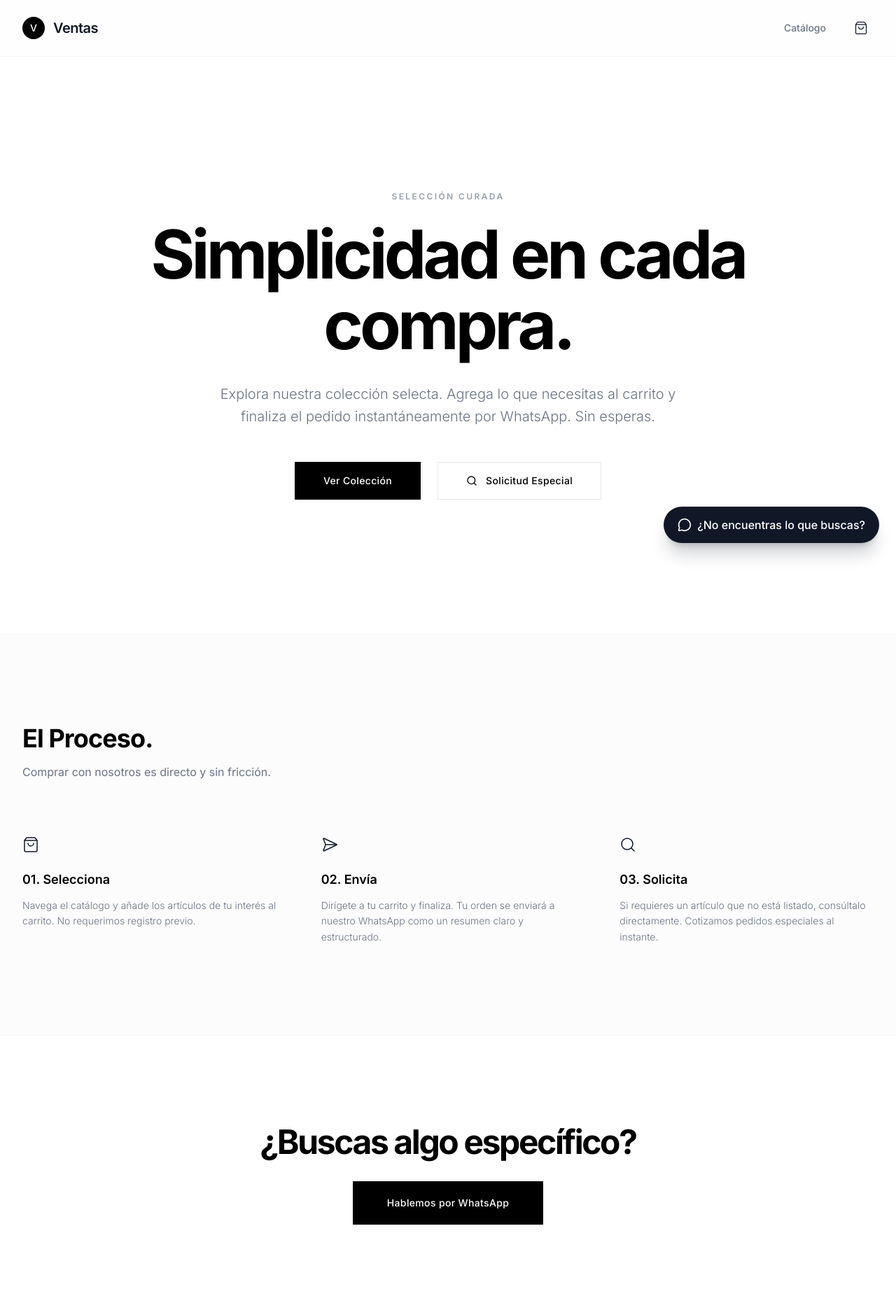
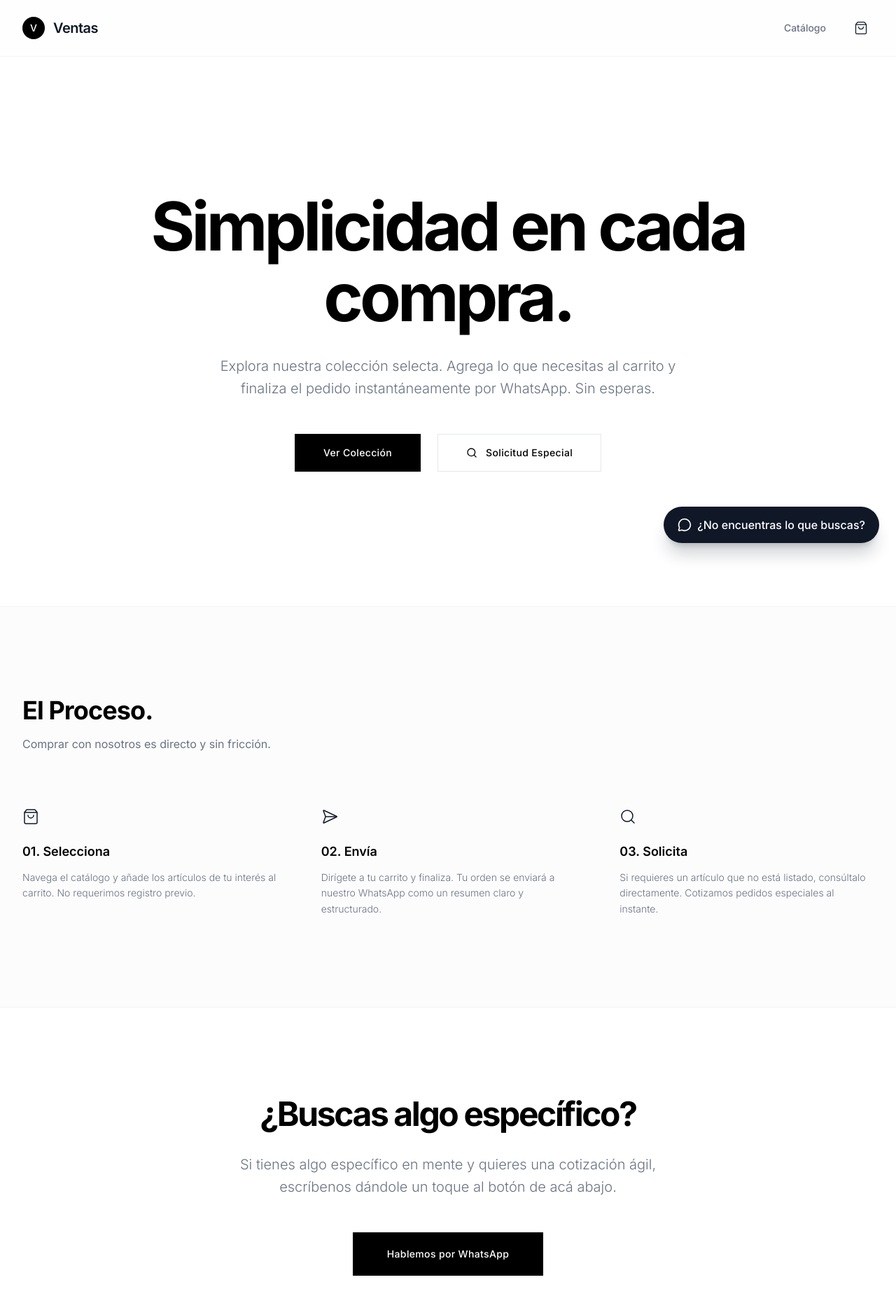
Before and after one commit to multiserviciosespecialescr/ecommerce, a Next.js app: page / in a window 1280 px wide. Shown: the top 1862 px of the page at 70% size. Built offline with nearby package versions, Linux system fonts and the light colour scheme.

Commit message:
Update: Ajustes menores de copy en landing page hechos por el usuario

```diff
--- a/src/app/page.tsx
+++ b/src/app/page.tsx
@@ -18,7 +18,6 @@ export default function Home() {
       {/* Hero Section */}
       <section className="relative px-6 py-32 lg:py-48 flex items-center justify-center text-center">
         <div className="max-w-4xl mx-auto">
-          <p className="text-xs font-semibold tracking-[0.2em] text-gray-400 uppercase mb-6">Selección Curada</p>
           <h1 className="text-5xl sm:text-6xl md:text-8xl font-bold text-black tracking-tighter leading-[1.05] mb-8">
             Simplicidad en cada compra.
           </h1>
@@ -93,6 +92,9 @@ export default function Home() {
       <section className="py-32 px-6 border-t border-gray-100 bg-white">
         <div className="max-w-4xl mx-auto text-center">
           <h2 className="text-4xl md:text-5xl font-bold text-black mb-8 tracking-tighter">¿Buscas algo específico?</h2>
+          <p className="mt-6 text-lg sm:text-xl text-gray-500 max-w-2xl mx-auto leading-relaxed font-light mb-12">
+            Si tienes algo específico en mente y quieres una cotización ágil, escríbenos dándole un toque al botón de acá abajo.
+          </p>
           <button
             onClick={handleCustomQuote}
             className="bg-black text-white px-12 py-5 font-medium text-sm tracking-wide transition-all hover:bg-gray-900 rounded-none border border-black inline-flex items-center gap-3"
```
